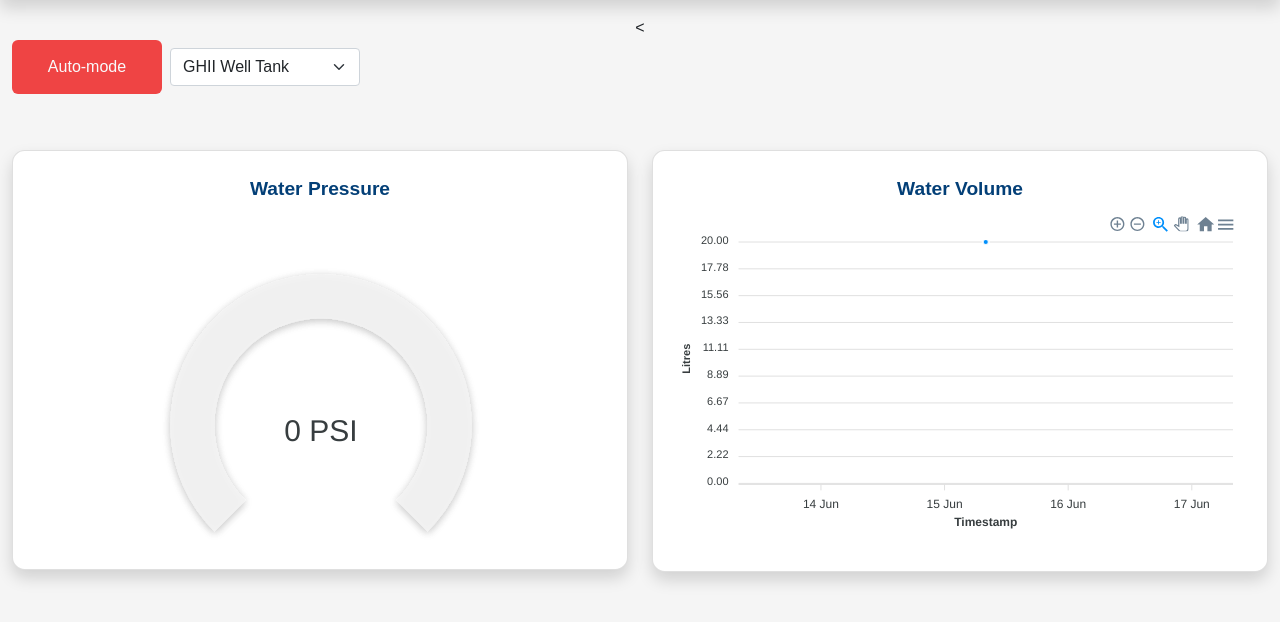
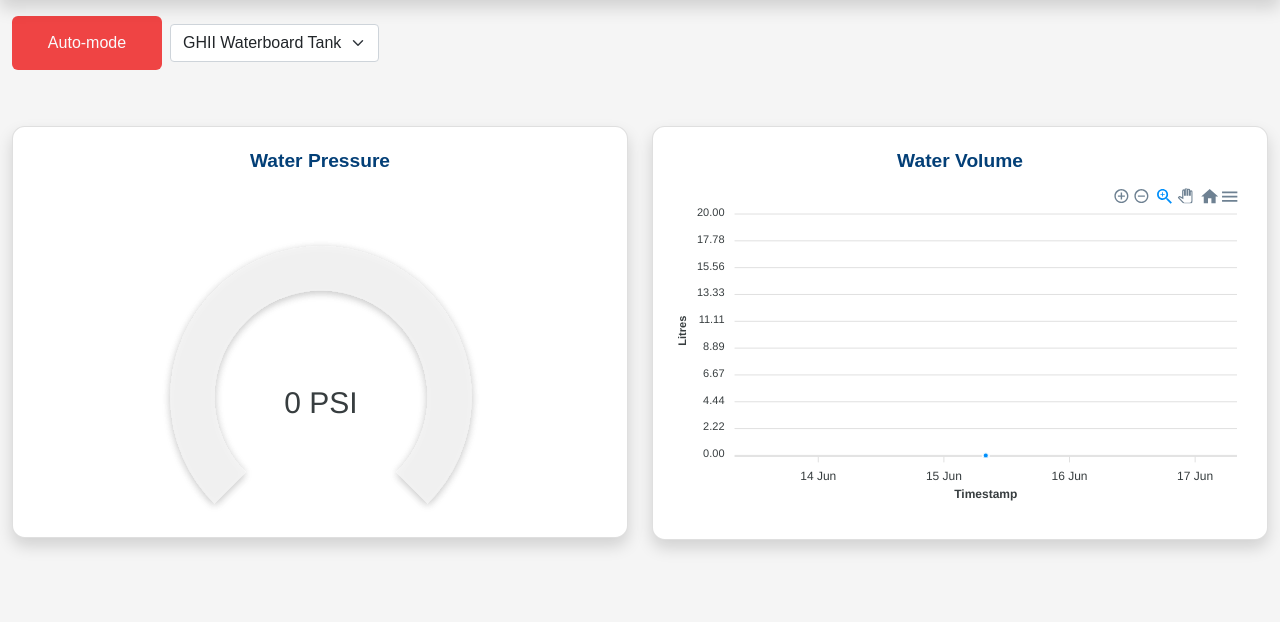
Before and after one commit to global-health-informatics-institute/Water_Management_System, a PHP site: page / in a window 1280 px wide. Shown: the part 53-675 px from the top of the page. Run offline with PHP 8.4, Linux system fonts and the light colour scheme; the visitor is signed in with stand-in values (Sample User, id 1); data comes from the database, SQL or seed files in the repository; some libraries are stand-ins or nearby versions.

Commit message:
latest updates

```diff
--- a/Server files/index.php
+++ b/Server files/index.php
@@ -43,10 +43,9 @@ if(!isset($_SESSION['loggedin']) && $_SESSION['loggedin'] !== true){
       </div>
     </div>
 
-
     <!-- Start of content-->
     <div class="container-fluid">
-      <<ul class="nav nav-2">
+      <ul class="nav nav-2">
         <li class="nav-item text-start">
           <button id="mode" class="btn-nav me-2" onclick="handleClick5()">Auto-mode</button>
         </li>
@@ -54,50 +53,51 @@ if(!isset($_SESSION['loggedin']) && $_SESSION['loggedin'] !== true){
           <select class="form-select" id="select">
             <option>Choose Water Tank</option>
             <option value="1">GHII Well Tank</option>
-            <option value="3">GHII Water Tank</option>
+            <option value="3">GHII Waterboard Tank</option>
             <option value="4">Some other tank</option>
           </select>
         </li>
       </ul>
       <div id="control" class= "row" style="display:none;">
-        <!--Buttons-->
-        <div class = "col-lg-3 col-md-6">
-          <p class="labels">Water Pump</p>
+       <!--Buttons-->
+        <div id="b1" class = "col-lg-3 col-md-6">
+          <p id="p1" class="labels">Water Pump</p>
           <button id="pump1" class="btn btn-ctrl" onclick="handleClick1()">OFF</button></div
         >
-        <div class="col-lg-3 col-md-6">
-          <p class="labels">Pressure Pump</p>
+        <div id="b2" class="col-lg-3 col-md-6">
+          <p id="p2"class="labels">Pressure Pump</p>
           <button id="pump2" class="btn btn-ctrl" onclick="handleClick2()">OFF</button></div
         >
-        <div class="col-lg-3 col-md-6">
-          <p class="labels">Well Tank Valve</p>
+        <div id="b3" class="col-lg-3 col-md-6">
+          <p id="v1" class="labels">Well Tank Valve</p>
           <button id="valve1" class="btn btn-ctrl" onclick="handleClick3()">OFF</button></div
         >
-        <div class="col-lg-3 col-md-6">
-          <p class="labels">Wb Tank Valve</p>
+        <div id="b4" class="col-lg-3 col-md-6">
+          <p id="v2" class="labels">Wb Tank Valve</p>
           <button id="valve2" class="btn btn-ctrl" onclick="handleClick4()">OFF</button></div
         >
       </div>
 
-      <!--Card Content-->
-      <div class="row mt-2 text-center">
-         <!--Water Pressure gauge-->
-        <div class="col-lg-6">
-          <div id="thecard" class="card shadow mt-5 p-4">
+       <!--Card Content-->
+      <div id="content" class="row mt-2 text-center">
+
+        <!--Water Pressure gauge-->
+        <div id ="Gauge" class="col-lg-6">
+          <div id="thecard" class="card shadow mt-5">
             <p class="card-title">Water Pressure</p>
             <div id="chart2"></div>
           </div>
         </div>
 
-        <!--Water Well Tank gauge-->
+        <!--Water Tank Chart-->
         <div class="col-lg-6">
-          <div id="thecard" class="card shadow mt-5 p-4">
+          <div id="thecard" class="card shadow mt-5">
             <p class="card-title">Water Volume</p>
             <div id="chart1"></div>
           </div>
         </div>
+
       </div>
-    </div>
 
     <div class="toast-container position-fixed top-0 end-0 p-5">
       <div id="liveToast" class="toast" role="alert" aria-live="assertive" aria-atomic="true">
--- a/Server files/scripts/index.js
+++ b/Server files/scripts/index.js
@@ -37,7 +37,14 @@ var theAlert = 1;
 var mode = 0;
 var msg = '';
 var yVal = 15;
-var tank_id = "1";
+
+if(window.localStorage.getItem("tank_id")!==null)
+{
+  var tank_id = window.localStorage.getItem('tank_id');
+}else{var tank_id = "3";}
+
+console.log(tank_id);
+
 var datapoints = [];
 var ydps = [];
 var press = [];
@@ -291,6 +298,15 @@ function getReadings() {
      $("#mode").css("background-color","#EF4444");
      $("#control").css("display","none");
   }
+  //opMode is determined by the microcontroller
+  if(opMode == "2"){
+    $("#Gauge").addClass("visually-hidden");
+    $("#b1").addClass("visually-hidden");
+    $("#b2").addClass("visually-hidden");
+    $("#v1").text("Outlet Valve");
+    $("#v2").text("Inlet Valve");
+  }
+
   };
 
   xhr.open("GET", "/getSensorValues.php?q="+tank_id, true);
@@ -485,14 +501,12 @@ $(function(){
   if (tank_id == "1"){
     let text = 'GHII Well Tank';
       $("select option").filter(function() {
-          //may want to use $.trim in here
           return $(this).text() == text;
         }).prop('selected', true);
   }
   if (tank_id == "3"){
-    let text = 'GHII Water Tank';
+    let text = 'GHII Waterboard Tank';
       $("select option").filter(function() {
-          //may want to use $.trim in here
           return $(this).text() == text;
         }).prop('selected', true);
     }
@@ -502,12 +516,16 @@ $(function(){
 //pick a selection
 function onSelect(){
   var theOption = $("select#select").val();
-  console.log(theOption);
   if((theOption == 1) || (theOption == 3)){
     tank_id = String(theOption);
+    //stores tank_id in local storage
+    window.localStorage.setItem("tank_id",tank_id);
+    //reloads window
+    window.location.reload();
   }
   //this means with the select option, you can render the tank you want
 }
 
 
+
 setInterval(getReadings, 2000);
```
Also changed, not shown: Server files/admin.php (+12 -12 lines), Server files/scripts/admin.js (+21 -5 lines).
